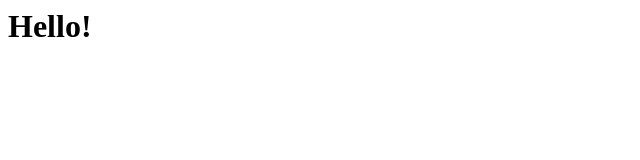
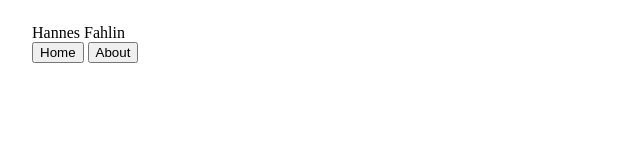
Before and after one commit to glazedegg/hannesfahlin.se, a plain HTML site: page index.html in a window 1280 px wide. Shown: the whole page, without its empty margins (0-640 px from the left). Drawn offline with Linux system fonts and the light colour scheme.

Commit message:
Banner begins
I have begun adding a banner/header.

```diff
--- a/index.html
+++ b/index.html
@@ -1 +1,20 @@
-<h1>Hello!<h1>
+<!DOCTYPE html>
+<html lang="en">
+<head>
+    <meta charset="UTF-8">
+    <meta http-equiv="X-UA-Compatible" content="IE=edge">
+    <meta name="viewport" content="width=device-width, initial-scale=1.0">
+    <title>Hannes Fahlin</title>
+    <link rel="stylesheet" href="style.css">
+</head>
+<body>
+    <div class="header">
+        <div>
+            <header>Hannes Fahlin</header>
+            <button>Home</button>
+            <button>About</button>
+        </div>
+    </div>
+    <script src="index.js"></script>
+</body>
+</html>
--- /dev/null
+++ b/style.css
@@ -0,0 +1,6 @@
+@import url('https://fonts.googleapis.com/css2?family=Mukta:wght@400;500;700&display=swap');
+.header{
+    padding: 1rem;
+    margin: 0.5rem;
+    text-align: left;
+}
```
